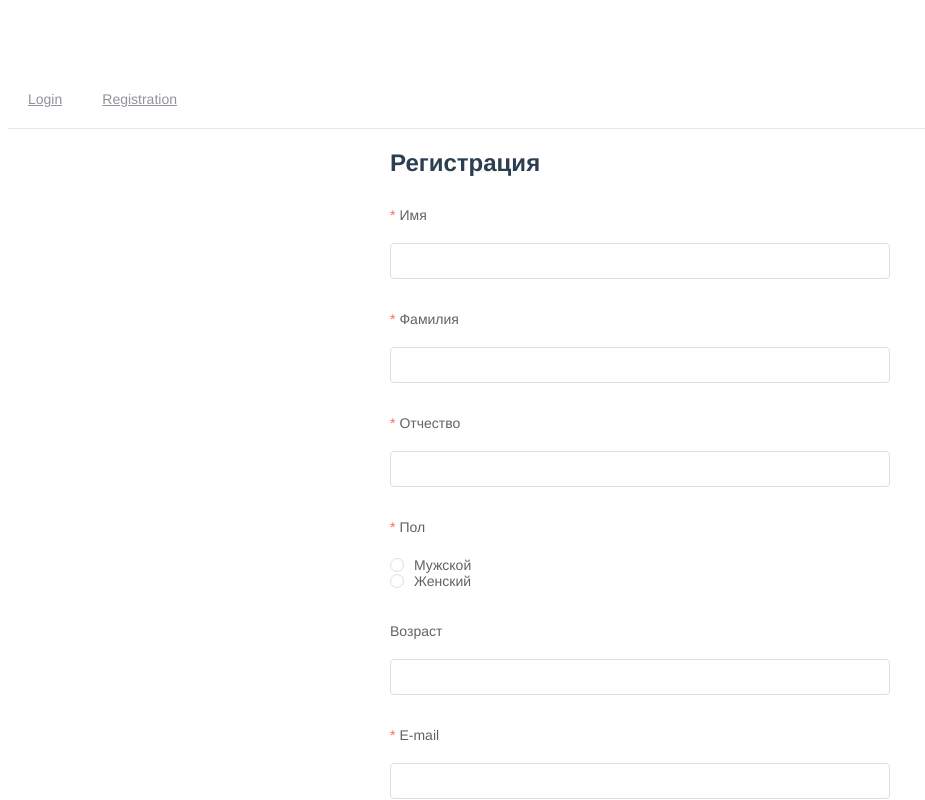
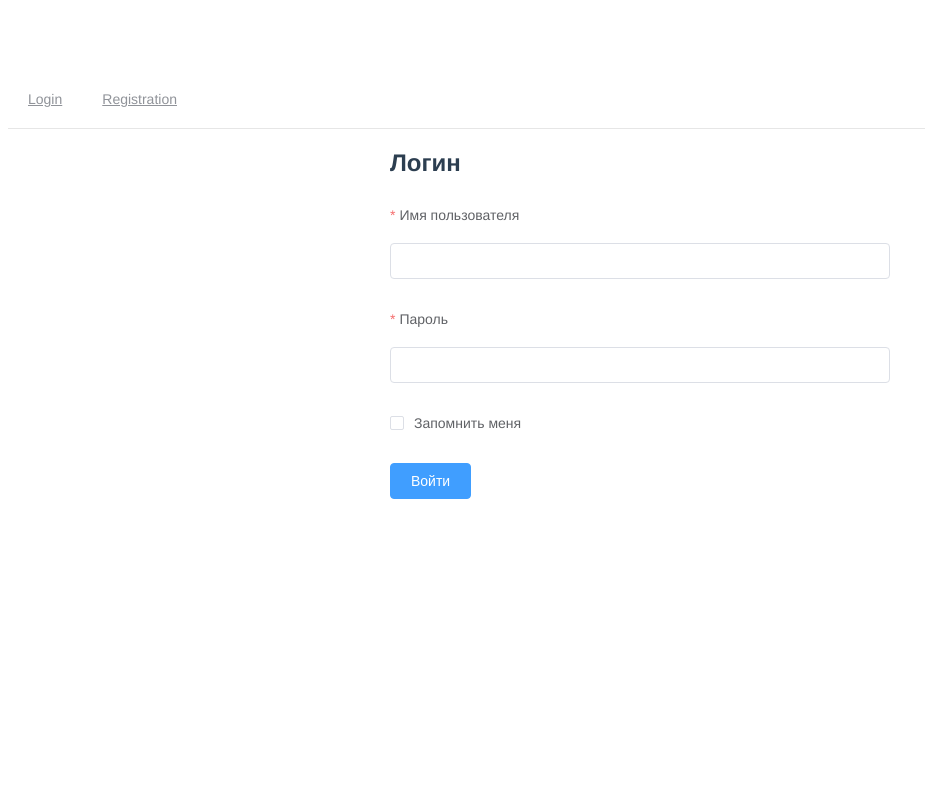
Before and after one commit to katseliv/healthcare-frontend, a Vue app: page /login in a window 1280 px wide. Shown: the top 800 px of the page, without its empty margins (0-925 px from the left). Built offline with nearby package versions, Linux system fonts and the light colour scheme.

Commit message:
added login page, set routing for reg and login pages

```diff
--- a/src/views/Login.vue
+++ b/src/views/Login.vue
@@ -1,7 +1,91 @@
-<template></template>
+<template>
+  <el-form
+    ref="loginData"
+    :model="loginData"
+    :rules="rules"
+    label-width="120px"
+    label-position="top"
+    size="medium"
+    class="form"
+  >
+    <h2>Логин</h2>
+    <el-form-item prop="username" label="Имя пользователя">
+      <el-input
+        name="username"
+        type="text"
+        v-model="loginData.username"
+      ></el-input>
+    </el-form-item>
+    <el-form-item prop="password" label="Пароль">
+      <el-input
+        name="password"
+        type="password"
+        v-model="loginData.password"
+      ></el-input>
+    </el-form-item>
+    <el-form-item>
+      <el-checkbox @click="setRememberMe" v-model="loginData.rememberMe"
+        >Запомнить меня</el-checkbox
+      >
+    </el-form-item>
+    <el-form-item>
+      <el-button type="primary" @click="onSubmit">Войти</el-button>
+    </el-form-item>
+  </el-form>
+</template>
 
 <script>
-import { defineComponent } from "@vue/composition-api";
+import { defineComponent } from "vue";
 
-export default defineComponent({});
+export default defineComponent({
+  data() {
+    return {
+      loginData: {
+        username: "",
+        password: "",
+        rememberMe: false,
+      },
+      rules: {
+        username: [
+          {
+            required: true,
+            message: "Введите имя пользователя",
+            trigger: "blur",
+          },
+        ],
+        password: [
+          {
+            required: true,
+            message: "Введите пароль",
+            trigger: "blur",
+          },
+        ],
+      },
+    };
+  },
+  methods: {
+    onSubmit() {
+      if (this.loginData.username === "" || this.loginData.password === "") {
+        alert("Ошибка ввода"); // прикрутить валидацию
+      }
+      console.log(this.loginData);
+    },
+    setRememberMe() {
+      this.rememberMe = !this.rememberMe;
+    },
+  },
+});
 </script>
+
+<style lang="css" scoped>
+.form {
+  max-width: 500px;
+  margin: 0 auto;
+  padding: 0 50px;
+}
+@media (max-width: 576px) {
+  .form {
+    padding: 0 10px;
+  }
+}
+</style>
--- a/src/views/MainContainer.vue
+++ b/src/views/MainContainer.vue
@@ -9,17 +9,12 @@
       </el-menu-item>
     </el-menu>
   </div>
-  <PatientRegistration />
 </template>
 
 <script lang="ts">
 import { defineComponent } from "vue";
-import PatientRegistration from "./PatientRegistration.vue";
 
 export default defineComponent({
   name: "MainContainer",
-  components: {
-    PatientRegistration,
-  },
 });
 </script>
```
Also changed, not shown: src/router/index.ts (+11 -0 lines).
